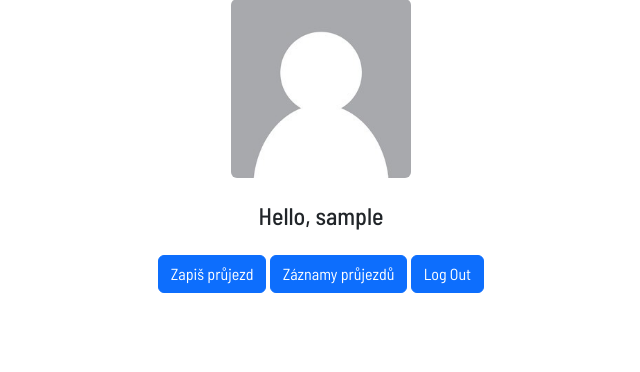
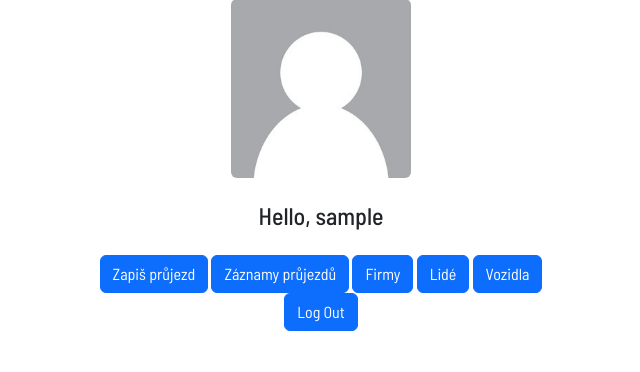
Before and after one commit to TomasKarnik/StarGejt, a PHP site: page / in a window 1280 px wide. Shown: the part 163-535 px from the top of the page, without its empty margins (319-959 px from the left). Run offline with PHP 8.4, Linux system fonts and the light colour scheme; the visitor is signed in with stand-in values (Sample User, id 1).

Commit message:
Update index.php

```diff
--- a/index.php
+++ b/index.php
@@ -16,7 +16,7 @@ if (!isset($_SESSION["loggedin"]) || $_SESSION["loggedin"] !== TRUE) {
   <meta charset="UTF-8">
   <meta http-equiv="X-UA-Compatible" content="IE=edge">
   <meta name="viewport" content="width=device-width, initial-scale=1.0">
-  <title>User login system</title>
+  <title>StarGejt</title>
   <link href="https://cdn.jsdelivr.net/npm/bootstrap@5.2.0-beta1/dist/css/bootstrap.min.css" rel="stylesheet" integrity="sha384-0evHe/X+R7YkIZDRvuzKMRqM+OrBnVFBL6DOitfPri4tjfHxaWutUpFmBp4vmVor" crossorigin="anonymous">
   <link rel="stylesheet" href="./css/main.css">
   <link rel="shortcut icon" href="./img/favicon-16x16.png" type="image/x-icon">
@@ -35,6 +35,9 @@ if (!isset($_SESSION["loggedin"]) || $_SESSION["loggedin"] !== TRUE) {
         <h4 class="my-4">Hello, <?= htmlspecialchars($_SESSION["username"]); ?></h4>
         <a href="./upload_form.php" class="btn btn-primary">Zapiš průjezd</a>
         <a href="./main.php" class="btn btn-primary">Záznamy průjezdů</a>
+        <a href="./company.php" class="btn btn-primary">Firmy</a>
+        <a href="./persons.php" class="btn btn-primary">Lidé</a>
+        <a href="./spz.php" class="btn btn-primary">Vozidla</a>
         <a href="./logout.php" class="btn btn-primary">Log Out</a>
       </div>
     </div>
```
